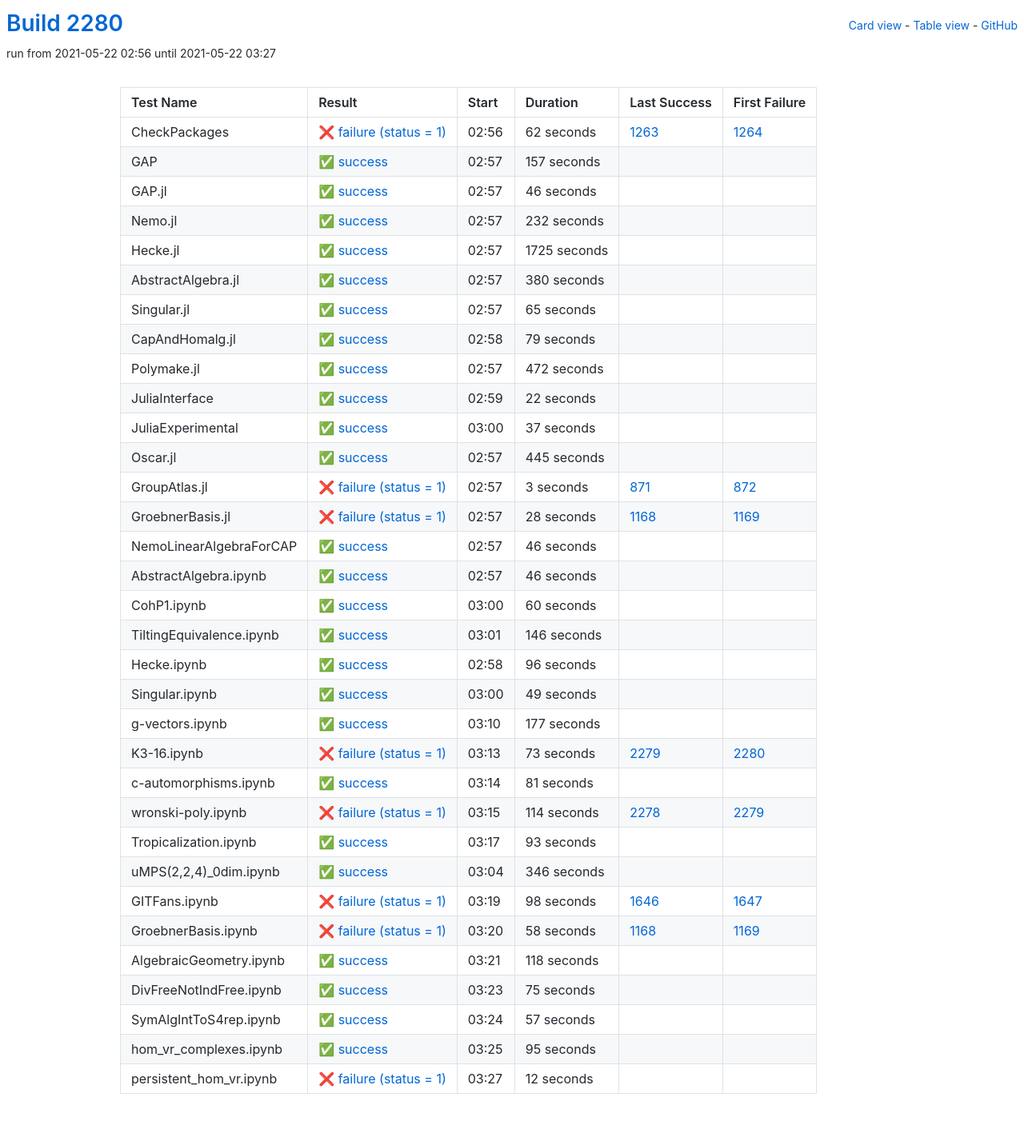
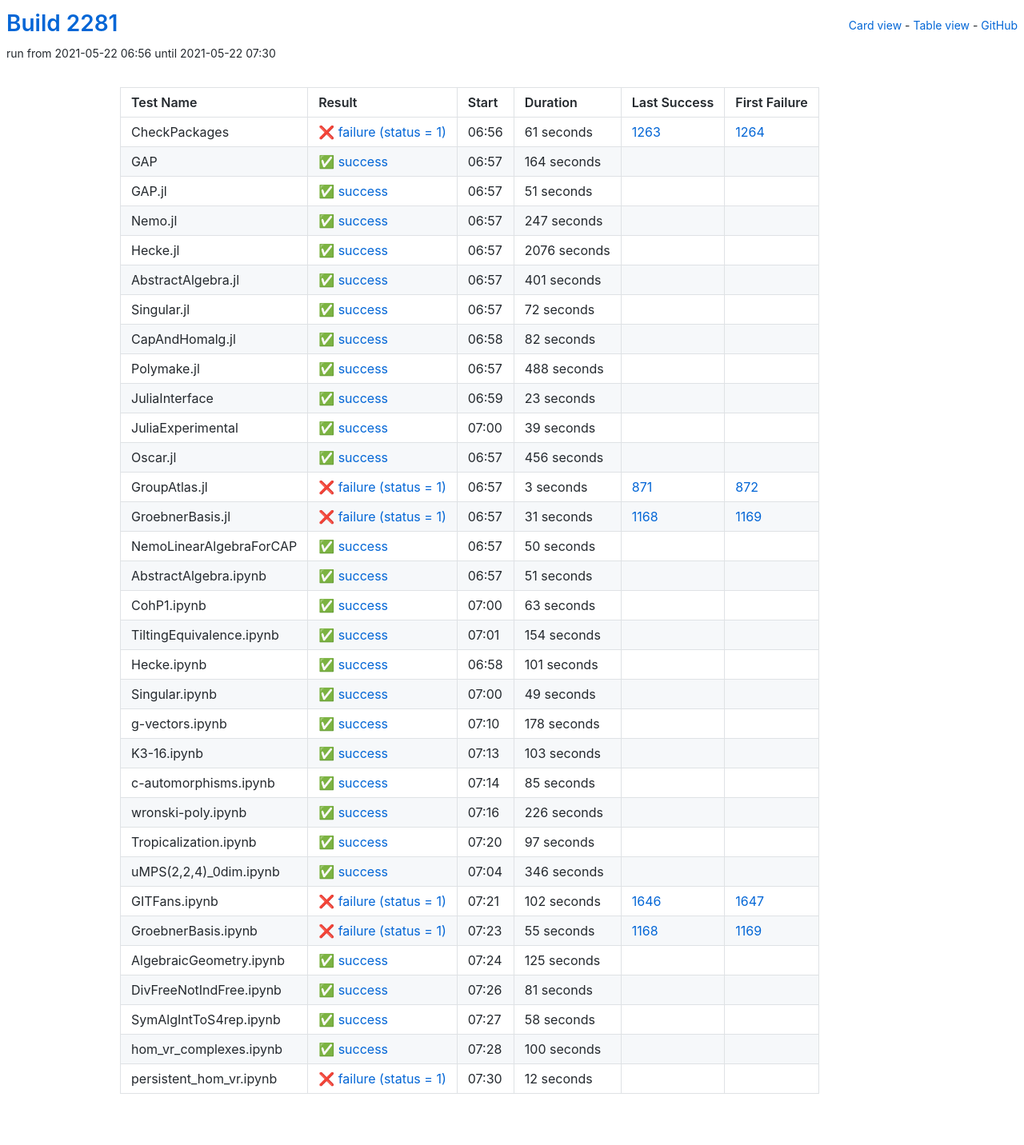
Before and after one commit to oscar-system/oscar-ci-status-stable, a Jekyll site: the page built from table.html, in a window 1280 px wide. Shown: the whole page at 80% size. Built offline with Jekyll 4.4.1, drawn with Linux system fonts in a browser that asks for light colours.

Commit message:
Build #2281

```diff
--- a/_data/ci.yml
+++ b/_data/ci.yml
@@ -1,6 +1,6 @@
 ---
-build: 2280
-build_url: https://oscarci.mathematik.uni-kl.de/job/oscar-stable/2280/
+build: 2281
+build_url: https://oscarci.mathematik.uni-kl.de/job/oscar-stable/2281/
 job: oscar-stable
 organization: oscar-system
 repo: oscar-ci-status-stable
@@ -8,152 +8,152 @@ repourl: https://github.com/oscar-system/oscar-ci-status-stable
 tests:
 - name: CheckPackages
   id: checkpackages
-  log: https://oscarci.mathematik.uni-kl.de/job/oscar-stable/2280/artifact/logs/build-2280/CheckPackages.log
-  start: 2021-05-22 02:56
+  log: https://oscarci.mathematik.uni-kl.de/job/oscar-stable/2281/artifact/logs/build-2281/CheckPackages.log
+  start: 2021-05-22 06:56
   success: false
   exitcode: 1
   status: failure
-  duration: 62
+  duration: 61
   last_success: 1263
   last_success_url: https://oscarci.mathematik.uni-kl.de/job/oscar-stable/1263/
   first_failure: 1264
   first_failure_url: https://oscarci.mathematik.uni-kl.de/job/oscar-stable/1264/
 - name: GAP
   id: gap
-  log: https://oscarci.mathematik.uni-kl.de/job/oscar-stable/2280/artifact/logs/build-2280/GAP.log
-  start: 2021-05-22 02:57
+  log: https://oscarci.mathematik.uni-kl.de/job/oscar-stable/2281/artifact/logs/build-2281/GAP.log
+  start: 2021-05-22 06:57
   success: true
   exitcode: 0
   status: success
-  duration: 157
+  duration: 164
   last_success: false
   last_success_url:
   first_failure: false
   first_failure_url:
 - name: GAP.jl
   id: gap-jl
-  log: https://oscarci.mathematik.uni-kl.de/job/oscar-stable/2280/artifact/logs/build-2280/GAP.jl.log
-  start: 2021-05-22 02:57
+  log: https://oscarci.mathematik.uni-kl.de/job/oscar-stable/2281/artifact/logs/build-2281/GAP.jl.log
+  start: 2021-05-22 06:57
   success: true
   exitcode: 0
   status: success
-  duration: 46
+  duration: 51
   last_success: false
   last_success_url:
   first_failure: false
   first_failure_url:
 - name: Nemo.jl
   id: nemo-jl
-  log: https://oscarci.mathematik.uni-kl.de/job/oscar-stable/2280/artifact/logs/build-2280/Nemo.jl.log
-  start: 2021-05-22 02:57
+  log: https://oscarci.mathematik.uni-kl.de/job/oscar-stable/2281/artifact/logs/build-2281/Nemo.jl.log
+  start: 2021-05-22 06:57
   success: true
   exitcode: 0
   status: success
-  duration: 232
+  duration: 247
   last_success: false
   last_success_url:
   first_failure: false
   first_failure_url:
 - name: Hecke.jl
   id: hecke-jl
-  log: https://oscarci.mathematik.uni-kl.de/job/oscar-stable/2280/artifact/logs/build-2280/Hecke.jl.log
-  start: 2021-05-22 02:57
+  log: https://oscarci.mathematik.uni-kl.de/job/oscar-stable/2281/artifact/logs/build-2281/Hecke.jl.log
+  start: 2021-05-22 06:57
   success: true
   exitcode: 0
   status: success
-  duration: 1725
+  duration: 2076
   last_success: false
   last_success_url:
   first_failure: false
   first_failure_url:
 - name: AbstractAlgebra.jl
   id: abstractalgebra-jl
-  log: https://oscarci.mathematik.uni-kl.de/job/oscar-stable/2280/artifact/logs/build-2280/AbstractAlgebra.jl.log
-  start: 2021-05-22 02:57
+  log: https://oscarci.mathematik.uni-kl.de/job/oscar-stable/2281/artifact/logs/build-2281/AbstractAlgebra.jl.log
+  start: 2021-05-22 06:57
   success: true
   exitcode: 0
   status: success
-  duration: 380
+  duration: 401
   last_success: false
   last_success_url:
   first_failure: false
   first_failure_url:
 - name: Singular.jl
   id: singular-jl
-  log: https://oscarci.mathematik.uni-kl.de/job/oscar-stable/2280/artifact/logs/build-2280/Singular.jl.log
-  start: 2021-05-22 02:57
+  log: https://oscarci.mathematik.uni-kl.de/job/oscar-stable/2281/artifact/logs/build-2281/Singular.jl.log
+  start: 2021-05-22 06:57
   success: true
   exitcode: 0
   status: success
-  duration: 65
+  duration: 72
   last_success: false
   last_success_url:
   first_failure: false
   first_failure_url:
 - name: CapAndHomalg.jl
   id: capandhomalg-jl
-  log: https://oscarci.mathematik.uni-kl.de/job/oscar-stable/2280/artifact/logs/build-2280/CapAndHomalg.jl.log
-  start: 2021-05-22 02:58
+  log: https://oscarci.mathematik.uni-kl.de/job/oscar-stable/2281/artifact/logs/build-2281/CapAndHomalg.jl.log
+  start: 2021-05-22 06:58
   success: true
   exitcode: 0
   status: success
-  duration: 79
+  duration: 82
   last_success: false
   last_success_url:
   first_failure: false
   first_failure_url:
 - name: Polymake.jl
   id: polymake-jl
-  log: https://oscarci.mathematik.uni-kl.de/job/oscar-stable/2280/artifact/logs/build-2280/Polymake.jl.log
-  start: 2021-05-22 02:57
+  log: https://oscarci.mathematik.uni-kl.de/job/oscar-stable/2281/artifact/logs/build-2281/Polymake.jl.log
+  start: 2021-05-22 06:57
   success: true
   exitcode: 0
   status: success
-  duration: 472
+  duration: 488
   last_success: false
   last_success_url:
   first_failure: false
   first_failure_url:
 - name: JuliaInterface
   id: juliainterface
-  log: https://oscarci.mathematik.uni-kl.de/job/oscar-stable/2280/artifact/logs/build-2280/JuliaInterface.log
-  start: 2021-05-22 02:59
+  log: https://oscarci.mathematik.uni-kl.de/job/oscar-stable/2281/artifact/logs/build-2281/JuliaInterface.log
+  start: 2021-05-22 06:59
   success: true
   exitcode: 0
   status: success
-  duration: 22
+  duration: 23
   last_success: false
   last_success_url:
   first_failure: false
   first_failure_url:
 - name: JuliaExperimental
   id: juliaexperimental
-  log: https://oscarci.mathematik.uni-kl.de/job/oscar-stable/2280/artifact/logs/build-2280/JuliaExperimental.log
-  start: 2021-05-22 03:00
+  log: https://oscarci.mathematik.uni-kl.de/job/oscar-stable/2281/artifact/logs/build-2281/JuliaExperimental.log
+  start: 2021-05-22 07:00
   success: true
   exitcode: 0
   status: success
-  duration: 37
+  duration: 39
   last_success: false
   last_success_url:
   first_failure: false
   first_failure_url:
 - name: Oscar.jl
   id: oscar-jl
-  log: https://oscarci.mathematik.uni-kl.de/job/oscar-stable/2280/artifact/logs/build-2280/Oscar.jl.log
-  start: 2021-05-22 02:57
+  log: https://oscarci.mathematik.uni-kl.de/job/oscar-stable/2281/artifact/logs/build-2281/Oscar.jl.log
+  start: 2021-05-22 06:57
   success: true
   exitcode: 0
   status: success
-  duration: 445
+  duration: 456
   last_success: false
   last_success_url:
   first_failure: false
   first_failure_url:
 - name: GroupAtlas.jl
   id: groupatlas-jl
-  log: https://oscarci.mathematik.uni-kl.de/job/oscar-stable/2280/artifact/logs/build-2280/GroupAtlas.jl.log
-  start: 2021-05-22 02:57
+  log: https://oscarci.mathematik.uni-kl.de/job/oscar-stable/2281/artifact/logs/build-2281/GroupAtlas.jl.log
+  start: 2021-05-22 06:57
   success: false
   exitcode: 1
   status: failure
@@ -164,80 +164,80 @@ tests:
   first_failure_url: https://oscarci.mathematik.uni-kl.de/job/oscar-stable/872/
 - name: GroebnerBasis.jl
   id: groebnerbasis-jl
-  log: https://oscarci.mathematik.uni-kl.de/job/oscar-stable/2280/artifact/logs/build-2280/GroebnerBasis.jl.log
-  start: 2021-05-22 02:57
+  log: https://oscarci.mathematik.uni-kl.de/job/oscar-stable/2281/artifact/logs/build-2281/GroebnerBasis.jl.log
+  start: 2021-05-22 06:57
   success: false
   exitcode: 1
   status: failure
-  duration: 28
+  duration: 31
   last_success: 1168
   last_success_url: https://oscarci.mathematik.uni-kl.de/job/oscar-stable/1168/
   first_failure: 1169
   first_failure_url: https://oscarci.mathematik.uni-kl.de/job/oscar-stable/1169/
 - name: NemoLinearAlgebraForCAP
   id: nemolinearalgebraforcap
-  log: https://oscarci.mathematik.uni-kl.de/job/oscar-stable/2280/artifact/logs/build-2280/NemoLinearAlgebraForCAP.log
-  start: 2021-05-22 02:57
+  log: https://oscarci.mathematik.uni-kl.de/job/oscar-stable/2281/artifact/logs/build-2281/NemoLinearAlgebraForCAP.log
+  start: 2021-05-22 06:57
   success: true
   exitcode: 0
   status: success
-  duration: 46
+  duration: 50
   last_success: false
   last_success_url:
   first_failure: false
   first_failure_url:
 - name: AbstractAlgebra.ipynb
   id: abstractalgebra-ipynb
-  log: https://oscarci.mathematik.uni-kl.de/job/oscar-stable/2280/artifact/logs/build-2280/AbstractAlgebra.ipynb.log
-  start: 2021-05-22 02:57
+  log: https://oscarci.mathematik.uni-kl.de/job/oscar-stable/2281/artifact/logs/build-2281/AbstractAlgebra.ipynb.log
+  start: 2021-05-22 06:57
   success: true
   exitcode: 0
   status: success
-  duration: 46
+  duration: 51
   last_success: false
   last_success_url:
   first_failure: false
   first_failure_url:
 - name: CohP1.ipynb
   id: cohp1-ipynb
-  log: https://oscarci.mathematik.uni-kl.de/job/oscar-stable/2280/artifact/logs/build-2280/CohP1.ipynb.log
-  start: 2021-05-22 03:00
+  log: https://oscarci.mathematik.uni-kl.de/job/oscar-stable/2281/artifact/logs/build-2281/CohP1.ipynb.log
+  start: 2021-05-22 07:00
   success: true
   exitcode: 0
   status: success
-  duration: 60
+  duration: 63
   last_success: false
   last_success_url:
   first_failure: false
   first_failure_url:
 - name: TiltingEquivalence.ipynb
   id: tiltingequivalence-ipynb
-  log: https://oscarci.mathematik.uni-kl.de/job/oscar-stable/2280/artifact/logs/build-2280/TiltingEquivalence.ipynb.log
-  start: 2021-05-22 03:01
+  log: https://oscarci.mathematik.uni-kl.de/job/oscar-stable/2281/artifact/logs/build-2281/TiltingEquivalence.ipynb.log
+  start: 2021-05-22 07:01
   success: true
   exitcode: 0
   status: success
-  duration: 146
+  duration: 154
   last_success: false
   last_success_url:
   first_failure: false
   first_failure_url:
 - name: Hecke.ipynb
   id: hecke-ipynb
-  log: https://oscarci.mathematik.uni-kl.de/job/oscar-stable/2280/artifact/logs/build-2280/Hecke.ipynb.log
-  start: 2021-05-22 02:58
+  log: https://oscarci.mathematik.uni-kl.de/job/oscar-stable/2281/artifact/logs/build-2281/Hecke.ipynb.log
+  start: 2021-05-22 06:58
   success: true
   exitcode: 0
   status: success
-  duration: 96
+  duration: 101
   last_success: false
   last_success_url:
   first_failure: false
   first_failure_url:
 - name: Singular.ipynb
   id: singular-ipynb
-  log: https://oscarci.mathematik.uni-kl.de/job/oscar-stable/2280/artifact/logs/build-2280/Singular.ipynb.log
-  start: 2021-05-22 03:00
+  log: https://oscarci.mathematik.uni-kl.de/job/oscar-stable/2281/artifact/logs/build-2281/Singular.ipynb.log
+  start: 2021-05-22 07:00
   success: true
   exitcode: 0
   status: success
@@ -248,68 +248,68 @@ tests:
   first_failure_url:
 - name: g-vectors.ipynb
   id: g-vectors-ipynb
-  log: https://oscarci.mathematik.uni-kl.de/job/oscar-stable/2280/artifact/logs/build-2280/g-vectors.ipynb.log
-  start: 2021-05-22 03:10
+  log: https://oscarci.mathematik.uni-kl.de/job/oscar-stable/2281/artifact/logs/build-2281/g-vectors.ipynb.log
+  start: 2021-05-22 07:10
   success: true
   exitcode: 0
   status: success
-  duration: 177
+  duration: 178
   last_success: false
   last_success_url:
   first_failure: false
   first_failure_url:
 - name: K3-16.ipynb
   id: k3-16-ipynb
-  log: https://oscarci.mathematik.uni-kl.de/job/oscar-stable/2280/artifact/logs/build-2280/K3-16.ipynb.log
-  start: 2021-05-22 03:13
-  success: false
-  exitcode: 1
-  status: failure
-  duration: 73
-  last_success: 2279
-  last_success_url: https://oscarci.mathematik.uni-kl.de/job/oscar-stable/2279/
-  first_failure: 2280
-  first_failure_url: https://oscarci.mathematik.uni-kl.de/job/oscar-stable/2280/
-- name: c-automorphisms.ipynb
-  id: c-automorphisms-ipynb
-  log: https://oscarci.mathematik.uni-kl.de/job/oscar-stable/2280/artifact/logs/build-2280/c-automorphisms.ipynb.log
-  start: 2021-05-22 03:14
+  log: https://oscarci.mathematik.uni-kl.de/job/oscar-stable/2281/artifact/logs/build-2281/K3-16.ipynb.log
+  start: 2021-05-22 07:13
   success: true
   exitcode: 0
   status: success
-  duration: 81
+  duration: 103
+  last_success: false
+  last_success_url:
+  first_failure: false
+  first_failure_url:
+- name: c-automorphisms.ipynb
+  id: c-automorphisms-ipynb
+  log: https://oscarci.mathematik.uni-kl.de/job/oscar-stable/2281/artifact/logs/build-2281/c-automorphisms.ipynb.log
+  start: 2021-05-22 07:14
+  success: true
+  exitcode: 0
+  status: success
+  duration: 85
   last_success: false
   last_success_url:
   first_failure: false
   first_failure_url:
 - name: wronski-poly.ipynb
   id: wronski-poly-ipynb
-  log: https://oscarci.mathematik.uni-kl.de/job/oscar-stable/2280/artifact/logs/build-2280/wronski-poly.ipynb.log
-  start: 2021-05-22 03:15
-  success: false
-  exitcode: 1
-  status: failure
-  duration: 114
-  last_success: 2278
-  last_success_url: https://oscarci.mathematik.uni-kl.de/job/oscar-stable/2278/
-  first_failure: 2279
-  first_failure_url: https://oscarci.mathematik.uni-kl.de/job/oscar-stable/2279/
-- name: Tropicalization.ipynb
-  id: tropicalization-ipynb
-  log: https://oscarci.mathematik.uni-kl.de/job/oscar-stable/2280/artifact/logs/build-2280/Tropicalization.ipynb.log
-  start: 2021-05-22 03:17
+  log: https://oscarci.mathematik.uni-kl.de/job/oscar-stable/2281/artifact/logs/build-2281/wronski-poly.ipynb.log
+  start: 2021-05-22 07:16
   success: true
   exitcode: 0
   status: success
-  duration: 93
+  duration: 226
+  last_success: false
+  last_success_url:
+  first_failure: false
+  first_failure_url:
+- name: Tropicalization.ipynb
+  id: tropicalization-ipynb
+  log: https://oscarci.mathematik.uni-kl.de/job/oscar-stable/2281/artifact/logs/build-2281/Tropicalization.ipynb.log
+  start: 2021-05-22 07:20
+  success: true
+  exitcode: 0
+  status: success
+  duration: 97
   last_success: false
   last_success_url:
   first_failure: false
   first_failure_url:
 - name: uMPS(2,2,4)_0dim.ipynb
   id: umps-2-2-4-0dim-ipynb
-  log: https://oscarci.mathematik.uni-kl.de/job/oscar-stable/2280/artifact/logs/build-2280/uMPS-2-2-4-_0dim.ipynb.log
-  start: 2021-05-22 03:04
+  log: https://oscarci.mathematik.uni-kl.de/job/oscar-stable/2281/artifact/logs/build-2281/uMPS-2-2-4-_0dim.ipynb.log
+  start: 2021-05-22 07:04
   success: true
   exitcode: 0
   status: success
@@ -320,80 +320,80 @@ tests:
   first_failure_url:
 - name: GITFans.ipynb
   id: gitfans-ipynb
-  log: https://oscarci.mathematik.uni-kl.de/job/oscar-stable/2280/artifact/logs/build-2280/GITFans.ipynb.log
-  start: 2021-05-22 03:19
+  log: https://oscarci.mathematik.uni-kl.de/job/oscar-stable/2281/artifact/logs/build-2281/GITFans.ipynb.log
+  start: 2021-05-22 07:21
   success: false
   exitcode: 1
   status: failure
-  duration: 98
+  duration: 102
   last_success: 1646
   last_success_url: https://oscarci.mathematik.uni-kl.de/job/oscar-stable/1646/
   first_failure: 1647
   first_failure_url: https://oscarci.mathematik.uni-kl.de/job/oscar-stable/1647/
 - name: GroebnerBasis.ipynb
   id: groebnerbasis-ipynb
-  log: https://oscarci.mathematik.uni-kl.de/job/oscar-stable/2280/artifact/logs/build-2280/GroebnerBasis.ipynb.log
-  start: 2021-05-22 03:20
+  log: https://oscarci.mathematik.uni-kl.de/job/oscar-stable/2281/artifact/logs/build-2281/GroebnerBasis.ipynb.log
+  start: 2021-05-22 07:23
   success: false
   exitcode: 1
   status: failure
-  duration: 58
+  duration: 55
   last_success: 1168
   last_success_url: https://oscarci.mathematik.uni-kl.de/job/oscar-stable/1168/
   first_failure: 1169
   first_failure_url: https://oscarci.mathematik.uni-kl.de/job/oscar-stable/1169/
 - name: AlgebraicGeometry.ipynb
   id: algebraicgeometry-ipynb
-  log: https://oscarci.mathematik.uni-kl.de/job/oscar-stable/2280/artifact/logs/build-2280/AlgebraicGeometry.ipynb.log
-  start: 2021-05-22 03:21
+  log: https://oscarci.mathematik.uni-kl.de/job/oscar-stable/2281/artifact/logs/build-2281/AlgebraicGeometry.ipynb.log
+  start: 2021-05-22 07:24
   success: true
   exitcode: 0
   status: success
-  duration: 118
+  duration: 125
   last_success: false
   last_success_url:
   first_failure: false
   first_failure_url:
 - name: DivFreeNotIndFree.ipynb
   id: divfreenotindfree-ipynb
-  log: https://oscarci.mathematik.uni-kl.de/job/oscar-stable/2280/artifact/logs/build-2280/DivFreeNotIndFree.ipynb.log
-  start: 2021-05-22 03:23
+  log: https://oscarci.mathematik.uni-kl.de/job/oscar-stable/2281/artifact/logs/build-2281/DivFreeNotIndFree.ipynb.log
+  start: 2021-05-22 07:26
   success: true
   exitcode: 0
   status: success
-  duration: 75
+  duration: 81
   last_success: false
   last_success_url:
   first_failure: false
   first_failure_url:
 - name: SymAlgIntToS4rep.ipynb
   id: symalginttos4rep-ipynb
-  log: https://oscarci.mathematik.uni-kl.de/job/oscar-stable/2280/artifact/logs/build-2280/SymAlgIntToS4rep.ipynb.log
-  start: 2021-05-22 03:24
+  log: https://oscarci.mathematik.uni-kl.de/job/oscar-stable/2281/artifact/logs/build-2281/SymAlgIntToS4rep.ipynb.log
+  start: 2021-05-22 07:27
   success: true
   exitcode: 0
   status: success
-  duration: 57
+  duration: 58
   last_success: false
   last_success_url:
   first_failure: false
   first_failure_url:
 - name: hom_vr_complexes.ipynb
   id: hom-vr-complexes-ipynb
-  log: https://oscarci.mathematik.uni-kl.de/job/oscar-stable/2280/artifact/logs/build-2280/hom_vr_complexes.ipynb.log
-  start: 2021-05-22 03:25
+  log: https://oscarci.mathematik.uni-kl.de/job/oscar-stable/2281/artifact/logs/build-2281/hom_vr_complexes.ipynb.log
+  start: 2021-05-22 07:28
   success: true
   exitcode: 0
   status: success
-  duration: 95
+  duration: 100
   last_success: false
   last_success_url:
   first_failure: false
   first_failure_url:
 - name: persistent_hom_vr.ipynb
   id: persistent-hom-vr-ipynb
-  log: https://oscarci.mathematik.uni-kl.de/job/oscar-stable/2280/artifact/logs/build-2280/persistent_hom_vr.ipynb.log
-  start: 2021-05-22 03:27
+  log: https://oscarci.mathematik.uni-kl.de/job/oscar-stable/2281/artifact/logs/build-2281/persistent_hom_vr.ipynb.log
+  start: 2021-05-22 07:30
   success: false
   exitcode: 1
   status: failure
```
Also changed, not shown: README.md.
